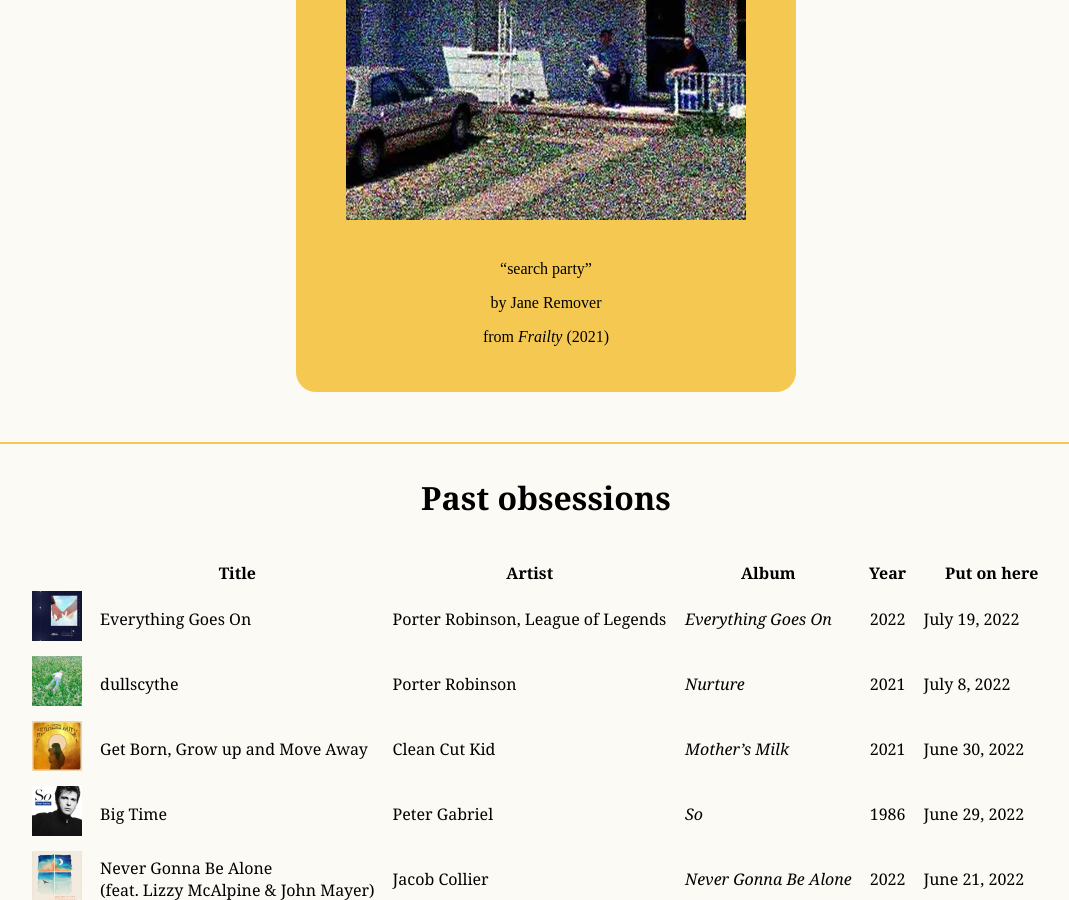
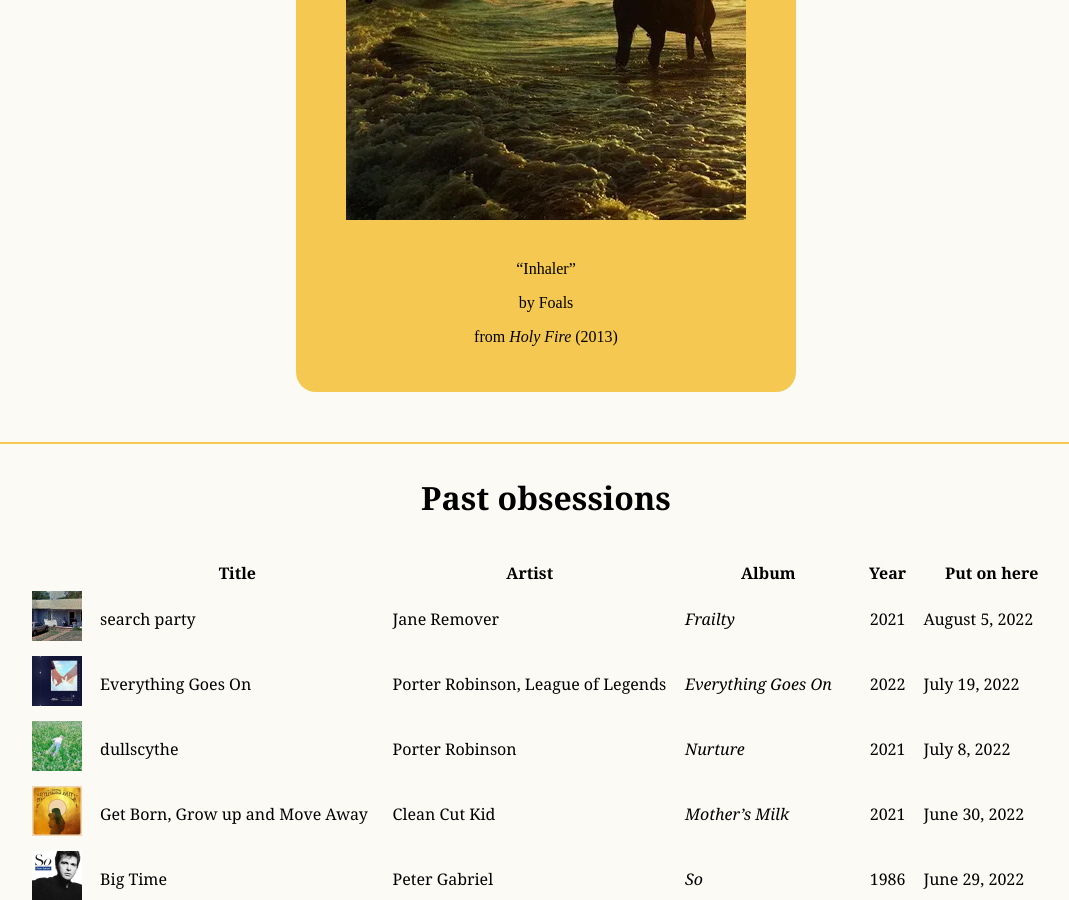
Before and after one commit to russotiro/russotiro.github.io, a Jekyll site: the page built from obsession/index.html, in a window 1280 px wide and 900 px high, scrolled down 608 px. Shown: the whole window, without its empty margins (94-1163 px from the left). Built offline with Jekyll 4.4.1, drawn with Linux system fonts in a browser that asks for light colours.

Commit message:
obsession + potm sep 5

```diff
--- a/_data/potm/potm-table-2022.yml
+++ b/_data/potm/potm-table-2022.yml
@@ -1,4 +1,8 @@
 ---
+  - date: August 2022
+    path: california redwoods.jpg
+    link: ./august/
+
   - date: July 2022
     path: goldfish sunset.jpg
     link: ./july/
--- a/obsession/index.html
+++ b/obsession/index.html
@@ -8,15 +8,15 @@ code: obsession
     <hr class="divider">
     <h3>Current obsession</h3>
     <div class="the-obsession">
-        <a href="https://open.spotify.com/track/490NAHwXWtwve0t4J2Q0D0?si=2981d5e8df4f4e2b">
-            <img class="the-art" src="/assets/img/obsession/jane_remover_frailty.webp" alt="Album art for obsession">
+        <a href="https://youtu.be/qJ_PMvjmC6M">
+            <img class="the-art" src="/assets/img/obsession/foals_holy_fire.webp" alt="Album art for obsession">
         </a>
         <div class="the-info">
-            <p>&#8220;search party&#8221;</p>
-            <p>by Jane Remover</p>
-            <p>from <em>Frailty</em> (2021)</p>
+            <p>&#8220;Inhaler&#8221;</p>
+            <p>by Foals</p>
+            <p>from <em>Holy Fire</em> (2013)</p>
         </div>
-        <!-- August 5, 2022 -->
+        <!-- September 5, 2022 -->
     </div>
 
     <hr style="margin-top: 50px; height: 2px;">
@@ -31,6 +31,14 @@ code: obsession
             <th>Album</th>
             <th>Year</th>
             <th>Put on here</th>
+        </tr>
+        <tr>
+            <td><a href="https://open.spotify.com/track/490NAHwXWtwve0t4J2Q0D0?si=2981d5e8df4f4e2b"><img src="/assets/img/obsession/jane_remover_frailty.webp" alt="Album art for obsession"></a></td>
+            <td>search party</td>
+            <td>Jane Remover</td>
+            <td><em>Frailty</em></td>
+            <td>2021</td>
+            <td>August 5, 2022</td>
         </tr>
         <tr>
             <td><a href="https://youtu.be/8YWX3mRQZ88"><img src="/assets/img/obsession/porter_robinson_everything_goes_on.jpg" alt="Album art for obsession"></a></td>
```
Also changed, not shown: potm/2022/august/index.html (added, +40 -0 lines), assets/img/obsession/foals_holy_fire.webp (added), assets/img/potm/bonus/me dylan hannah.jpg (added), assets/img/potm/bonus/pavan lunch.jpg (added), assets/img/potm/bonus/pond sunset.jpg (added), assets/img/potm/bonus/skyline from sausalito.jpg (added), 3 other files.
